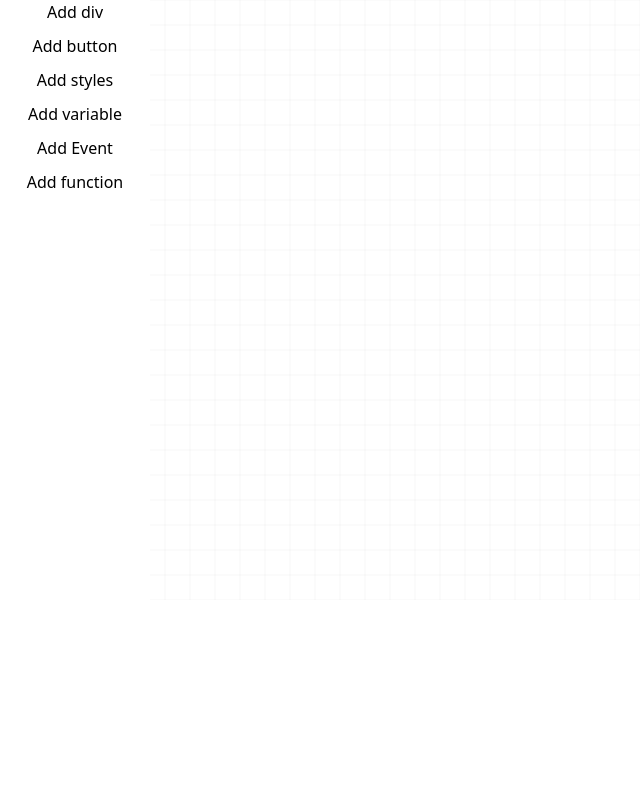
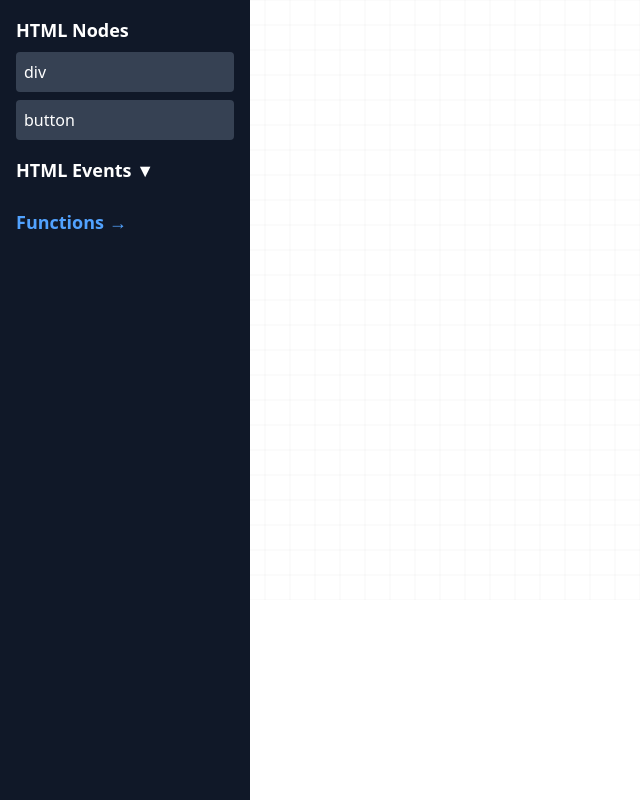
Before and after one commit to 9lpasha/web-pilot, a React app in the folder client/: page / in a window 1280 px wide. Shown: the whole page, without its empty margins (0-640 px from the left). Built offline with nearby package versions, Linux system fonts and the light colour scheme.

Commit message:
добавлен sidebar, добавление и удаление нод

```diff
--- a/client/src/components/CanvasReact/CanvasManager/index.ts
+++ b/client/src/components/CanvasReact/CanvasManager/index.ts
@@ -3,7 +3,15 @@ import {CanvasController} from '../CanvasController';
 import {DEFAULT_CANVAS_SIZE, SIDEBAR_WIDTH} from '../CanvasReact.constants';
 import {SCALE, setCanvasHtmlOptions, setCanvasWindowOptions, setFullCanvasSize, updateScale} from '../CanvasReact.state';
 import {CanvasRenderer} from '../CanvasRenderer';
+import {Node} from '../Node';
 import {NodesManager} from '../NodesManager';
+
+interface CreateCanvasManager {
+  canvas: HTMLCanvasElement;
+  canvasBack: HTMLCanvasElement;
+  canvasTemp: HTMLCanvasElement;
+  returnNode: (node: Node) => void;
+}
 
 /** Главный класс полотна */
 export class CanvasManager {
@@ -16,13 +24,13 @@ export class CanvasManager {
   /** управляет пользовательскими действиями */
   public canvasController: CanvasController;
 
-  constructor(canvas: HTMLCanvasElement, canvasBack: HTMLCanvasElement, canvasTemp: HTMLCanvasElement) {
+  constructor({canvas, canvasBack, canvasTemp, returnNode}: CreateCanvasManager) {
     const ctx = canvas.getContext('2d')!;
     const ctxBack = canvasBack.getContext('2d')!;
     const ctxTemp = canvasTemp.getContext('2d')!;
     this.canvasRenderer = new CanvasRenderer(this, ctx, ctxBack, canvas, ctxTemp);
 
-    this.nodesManager = new NodesManager(this);
+    this.nodesManager = new NodesManager(this, returnNode);
 
     this.canvasController = new CanvasController(this);
 
--- a/client/src/components/CanvasReact/CanvasReact.constants.ts
+++ b/client/src/components/CanvasReact/CanvasReact.constants.ts
@@ -1,7 +1,8 @@
 import {Sizes} from '@/types';
+import {NodeType, NodeUI} from './CanvasReact.types';
 
 export const DEFAULT_CANVAS_SIZE: Sizes = {height: 9000, width: 16000};
-export const SIDEBAR_WIDTH = 150;
+export const SIDEBAR_WIDTH = 250;
 
 export const DEFAULT_NODE_SIZE = {
   width: 300,
@@ -28,6 +29,11 @@ export const DEFAULT_NODE_SIZE = {
     y: 125,
     radius: 15,
   },
+  topRightPos: {
+    x: 275,
+    y: 25,
+    radius: 15,
+  },
   text: {
     x: 150,
     y: 80,
@@ -45,3 +51,8 @@ export enum POINT_COLORS {
   STROKE_RED_ALPHA = 'rgba(255, 0, 0, 0.3)',
   STROKE_GREEN_ALPHA = 'rgba(0, 255, 0, 0.3)',
 }
+
+export const fakeNodes: NodeUI[] = [
+  {id: '1', type: NodeType.htmlElement, name: 'div'},
+  {id: '2', type: NodeType.htmlElement, name: 'button'},
+];
--- a/client/src/components/CanvasReact/CanvasReact.tsx
+++ b/client/src/components/CanvasReact/CanvasReact.tsx
@@ -1,7 +1,9 @@
-import {useEffect, useRef, useState} from 'react';
+import {useCallback, useEffect, useRef, useState} from 'react';
 import {CanvasManager} from './CanvasManager';
-import {NodeType} from './CanvasReact.types';
-import {SIDEBAR_WIDTH} from './CanvasReact.constants';
+import {fakeNodes} from './CanvasReact.constants';
+import {Sidebar} from './Sidebar';
+import {NodeUI} from './CanvasReact.types';
+import {Node} from './Node';
 
 export const CanvasReact = () => {
   const [canvasManager, setCanvasManager] = useState<CanvasManager>();
@@ -9,24 +11,36 @@ export const CanvasReact = () => {
   const canvasBackRef = useRef<HTMLCanvasElement>(null);
   const canvasTempRef = useRef<HTMLCanvasElement>(null);
 
+  const [sidebarNodes, setSidebarNodes] = useState(fakeNodes);
+
   useEffect(() => {
     if (!canvasRef.current || !canvasBackRef.current || !canvasTempRef.current) return;
 
-    const manager = new CanvasManager(canvasRef.current, canvasBackRef.current, canvasTempRef.current);
+    const addNode = (node: Node) => {
+      setSidebarNodes((prev) => [...prev, {id: node.id, type: node.type, name: node.tagName}]);
+    };
+
+    const manager = new CanvasManager({
+      canvas: canvasRef.current,
+      canvasBack: canvasBackRef.current,
+      canvasTemp: canvasTempRef.current,
+      returnNode: addNode,
+    });
 
     setCanvasManager(manager);
-  }, []);
+  }, [setSidebarNodes, setCanvasManager]);
+
+  const onClickHtmlNode = useCallback(
+    (node: NodeUI) => {
+      canvasManager?.nodesManager.addNode(node.type, node.id, node.name as keyof HTMLElementTagNameMap | undefined);
+      setSidebarNodes(sidebarNodes.filter((el) => node.id !== el.id));
+    },
+    [canvasManager?.nodesManager, sidebarNodes],
+  );
 
   return (
     <div style={{width: '100vw', height: '100vh', overflow: 'hidden', display: 'flex'}}>
-      <div style={{display: 'flex', flexDirection: 'column', gap: '10px', minWidth: SIDEBAR_WIDTH, height: '100dvh'}}>
-        <button onClick={() => canvasManager?.nodesManager.addNode(NodeType.htmlElement, 'div')}>Add div</button>
-        <button onClick={() => canvasManager?.nodesManager.addNode(NodeType.htmlElement, 'button')}>Add button</button>
-        <button onClick={() => canvasManager?.nodesManager.addNode(NodeType.style)}>Add styles</button>
-        <button onClick={() => canvasManager?.nodesManager.addNode(NodeType.variable)}>Add variable</button>
-        <button onClick={() => canvasManager?.nodesManager.addNode(NodeType.event)}>Add Event</button>
-        <button onClick={() => canvasManager?.nodesManager.addNode(NodeType.function)}>Add function</button>
-      </div>
+      <Sidebar htmlNodes={sidebarNodes} onClickHtmlNode={onClickHtmlNode} />
 
       <div style={{position: 'relative'}}>
         <canvas
--- /dev/null
+++ b/client/src/components/CanvasReact/Cross/index.ts
@@ -0,0 +1,42 @@
+import {Point} from '@/types';
+import {DEFAULT_NODE_SIZE} from '../CanvasReact.constants';
+import {SCALE} from '../CanvasReact.state';
+import {ElementType} from '../CanvasReact.types';
+import {Node} from '../Node';
+
+interface CreateConnectPoint {
+  node: Node;
+}
+
+const {radius, x, y} = DEFAULT_NODE_SIZE.topRightPos;
+
+export class Cross {
+  private x: number;
+  private y: number;
+  private radius: number;
+  public node: Node;
+  public elementType = ElementType.Cross;
+
+  constructor({node}: CreateConnectPoint) {
+    this.x = x;
+    this.y = y;
+    this.radius = radius;
+    this.node = node;
+  }
+
+  get position() {
+    return {
+      x: this.node.position.x + this.x * SCALE,
+      y: this.node.position.y + this.y * SCALE,
+    };
+  }
+
+  /** Проверка, попала ли мышь на точку */
+  public isPointInside(mousePos: Point) {
+    // Вычисление квадратов расстояний
+    const distanceSquared = (mousePos.x - this.x * SCALE) ** 2 + (mousePos.y - this.y * SCALE) ** 2;
+    const radiusSquared = (this.radius * SCALE) ** 2;
+
+    return distanceSquared <= radiusSquared;
+  }
+}
--- a/client/src/components/CanvasReact/Node/index.ts
+++ b/client/src/components/CanvasReact/Node/index.ts
@@ -5,6 +5,8 @@ import {ConnectPoint} from '../ConnectPoint';
 import {POINT_COLORS, DEFAULT_NODE_SIZE} from '../CanvasReact.constants';
 import {CANVAS_WINDOW_OPTIONS, SCALE} from '../CanvasReact.state';
 import {ElementType, NodeType} from '../CanvasReact.types';
+import {drawRedCross} from '@/helpers/drawRedCross';
+import {Cross} from '../Cross';
 
 interface CreateNode {
   position: Point;
@@ -14,6 +16,7 @@ interface CreateNode {
   tagName?: keyof HTMLElementTagNameMap;
   manager: CanvasManager;
   zIndex: number;
+  id: string;
 }
 
 /** Элемент Canvas */
@@ -21,12 +24,14 @@ export class Node {
   private manager: CanvasManager;
 
   private _size: Sizes;
-  private type: NodeType;
   private _position: Point;
-  private tagName?: keyof HTMLElementTagNameMap;
+  public tagName?: keyof HTMLElementTagNameMap;
+  public type: NodeType;
   public elementType = ElementType.Node;
   public connectPoints: {top: ConnectPoint; bottom: ConnectPoint; left: ConnectPoint; right: ConnectPoint};
+  public cross: Cross;
   public zIndex: number;
+  public id: string;
 
   constructor(params: CreateNode) {
     this._position = params.position;
@@ -35,6 +40,7 @@ export class Node {
     this.tagName = params.tagName;
     this.manager = params.manager;
     this.zIndex = params.zIndex;
+    this.id = params.id;
 
     this.connectPoints = {
       top: new ConnectPoint({side: 'top', x: DEFAULT_NODE_SIZE.topCircle.x, y: DEFAULT_NODE_SIZE.topCircle.y, node: this}),
@@ -42,6 +48,7 @@ export class Node {
       left: new ConnectPoint({side: 'left', x: DEFAULT_NODE_SIZE.leftCircle.x, y: DEFAULT_NODE_SIZE.leftCircle.y, node: this}),
       right: new ConnectPoint({side: 'right', x: DEFAULT_NODE_SIZE.rightCircle.x, y: DEFAULT_NODE_SIZE.rightCircle.y, node: this}),
     };
+    this.cross = new Cross({node: this});
   }
 
   get position(): Point {
@@ -66,7 +73,7 @@ export class Node {
   // Функция для рисования прямоугольника с закругленными углами
   public draw(ctx: CanvasRenderingContext2D) {
     const {canvasController, arrowManager} = this.manager;
-    const {lowerCircle, topCircle, leftCircle, rightCircle, text} = DEFAULT_NODE_SIZE;
+    const {lowerCircle, topCircle, leftCircle, rightCircle, topRightPos, text} = DEFAULT_NODE_SIZE;
 
     const x = this.position.x;
     const y = this.position.y;
@@ -76,10 +83,20 @@ export class Node {
 
     const isHover =
       canvasController.hoverItem.current === this ||
-      Object.values(this.connectPoints).find((point) => point === canvasController.hoverItem.current);
+      Object.values(this.connectPoints).find((point) => point === canvasController.hoverItem.current) ||
+      canvasController.hoverItem.current === this.cross;
 
     // Рисуем основной прямоугольник с закругленными углами
     drawRoundedRect({ctx, x, y, width, height, radius});
+
+    // Рисуем крест при наведении
+    if (isHover) {
+      const x = this.position.x + topRightPos.x * SCALE;
+      const y = this.position.y + topRightPos.y * SCALE;
+      const radius = topRightPos.radius * SCALE;
+
+      drawRedCross({ctx, x, y, radius, isHovered: canvasController.hoverItem.current === this.cross});
+    }
 
     // Рисуем красные круги наверху и внизу
     if (
@@ -139,7 +156,7 @@ export class Node {
     {
       const x = this.position.x + text.x * SCALE;
       const y = this.position.y + text.y * SCALE;
-      const textNode = this.type === NodeType.htmlElement ? this.tagName : this.type;
+      const textNode = this.tagName;
 
       drawText({ctx, x, y, fillColor: 'black', font: 24 * SCALE, textAlign: 'center', text: textNode || ''});
     }
@@ -168,4 +185,16 @@ export class Node {
 
     return undefined;
   }
+
+  /** Проверка, попала ли мышь на крестик */
+  public checkInsideCross(mousePos: Point) {
+    if (this.cross.isPointInside(mousePos)) return this.cross;
+
+    return undefined;
+  }
+
+  public destroy() {
+    this.manager.nodesManager.deleteNode(this);
+    this.manager.arrowManager.deleteArrowsOfNode(this);
+  }
 }
--- a/client/src/components/CanvasReact/NodesManager/index.ts
+++ b/client/src/components/CanvasReact/NodesManager/index.ts
@@ -10,9 +10,12 @@ import {Point} from '@/types';
 export class NodesManager {
   public nodes: Node[] = [];
 
-  constructor(private manager: CanvasManager) {}
+  constructor(
+    private manager: CanvasManager,
+    public returnNode: (node: Node) => void,
+  ) {}
 
-  public addNode(type: NodeType, tagName?: keyof HTMLElementTagNameMap) {
+  public addNode(type: NodeType, id: string, tagName?: keyof HTMLElementTagNameMap) {
     // Создание позиции по сетке ближе к центру экрана
     const position = {
       x:
@@ -30,6 +33,7 @@ export class NodesManager {
       position,
       manager: this.manager,
       zIndex: this.nodes.length,
+      id,
     });
 
     this.nodes.push(node);
@@ -163,4 +167,9 @@ export class NodesManager {
 
     canvasRenderer.drawMovingNode();
   }
+
+  /** Удаление ноды с полотна */
+  public deleteNode(node: Node) {
+    this.manager.nodesManager.nodes = this.manager.nodesManager.nodes.filter((el) => el !== node);
+  }
 }
--- /dev/null
+++ b/client/src/components/CanvasReact/Sidebar/constants.ts
@@ -0,0 +1 @@
+export const htmlEvents = ['onClick', 'onChange', 'onMouseOver', 'onKeyDown'];
--- /dev/null
+++ b/client/src/components/CanvasReact/Sidebar/index.tsx
@@ -0,0 +1,57 @@
+import {useState} from 'react';
+import {NodeType, NodeUI} from '../CanvasReact.types';
+import {htmlEvents} from './constants';
+import {Link} from 'react-router-dom';
+import {SIDEBAR_WIDTH} from '../CanvasReact.constants';
+
+interface Props {
+  onClickHtmlNode: (node: NodeUI) => void;
+  htmlNodes: NodeUI[];
+}
+
+export function Sidebar({htmlNodes, onClickHtmlNode}: Props) {
+  const [showEvents, setShowEvents] = useState(false);
+
+  return (
+    <aside className='h-screen bg-gray-900 text-white p-4 flex flex-col gap-4' style={{minWidth: SIDEBAR_WIDTH}}>
+      <div>
+        <h3 className='text-lg font-semibold mb-2'>HTML Nodes</h3>
+        <div className='space-y-2'>
+          {htmlNodes
+            .sort((a, b) => +a.id - +b.id)
+            .map((node) => (
+              <div key={node.id} className='p-2 bg-gray-700 rounded cursor-pointer hover:bg-gray-600' onClick={() => onClickHtmlNode(node)}>
+                {node.name}
+              </div>
+            ))}
+        </div>
+      </div>
+
+      <div>
+        <h3 className='text-lg font-semibold mb-2 cursor-pointer' onClick={() => setShowEvents(!showEvents)}>
+          HTML Events {showEvents ? '▲' : '▼'}
+        </h3>
+
+        {showEvents && (
+          <div className='space-y-1 text-sm'>
+            {htmlEvents.map((event) => (
+              <div
+                key={event}
+                className='p-2 bg-gray-700 rounded cursor-pointer hover:bg-gray-600'
+                onClick={() => onClickHtmlNode({id: event + new Date(), type: NodeType.event, name: event})}
+              >
+                {event}
+              </div>
+            ))}
+          </div>
+        )}
+      </div>
+
+      <div>
+        <h3 className='text-lg font-semibold mb-2 cursor-pointer text-blue-400 hover:underline'>
+          <Link to='/functions'>Functions →</Link>
+        </h3>
+      </div>
+    </aside>
+  );
+}
--- /dev/null
+++ b/client/src/helpers/drawRedCross.ts
@@ -0,0 +1,30 @@
+interface CrossParams {
+  ctx: CanvasRenderingContext2D;
+  x: number;
+  y: number;
+  radius: number;
+  isHovered: boolean;
+}
+
+export function drawRedCross({ctx, x, y, radius, isHovered}: CrossParams) {
+  // Рисуем красный круг
+  ctx.beginPath();
+  ctx.arc(x, y, radius, 0, Math.PI * 2);
+  ctx.fillStyle = isHovered ? 'orange' : 'red';
+  ctx.fill();
+  ctx.closePath();
+
+  // Настройки для крестика
+  ctx.strokeStyle = 'white';
+  ctx.lineWidth = radius * 0.2;
+  const crossSize = radius * 0.6;
+
+  // Рисуем крестик
+  ctx.beginPath();
+  ctx.moveTo(x - crossSize, y - crossSize);
+  ctx.lineTo(x + crossSize, y + crossSize);
+  ctx.moveTo(x + crossSize, y - crossSize);
+  ctx.lineTo(x - crossSize, y + crossSize);
+  ctx.stroke();
+  ctx.closePath();
+}
```
Also changed, not shown: client/src/components/CanvasReact/ArrowManager/index.ts (+12 -0 lines), client/src/components/CanvasReact/CanvasController/index.ts (+16 -3 lines), client/src/components/CanvasReact/CanvasReact.types.ts (+7 -0 lines).
